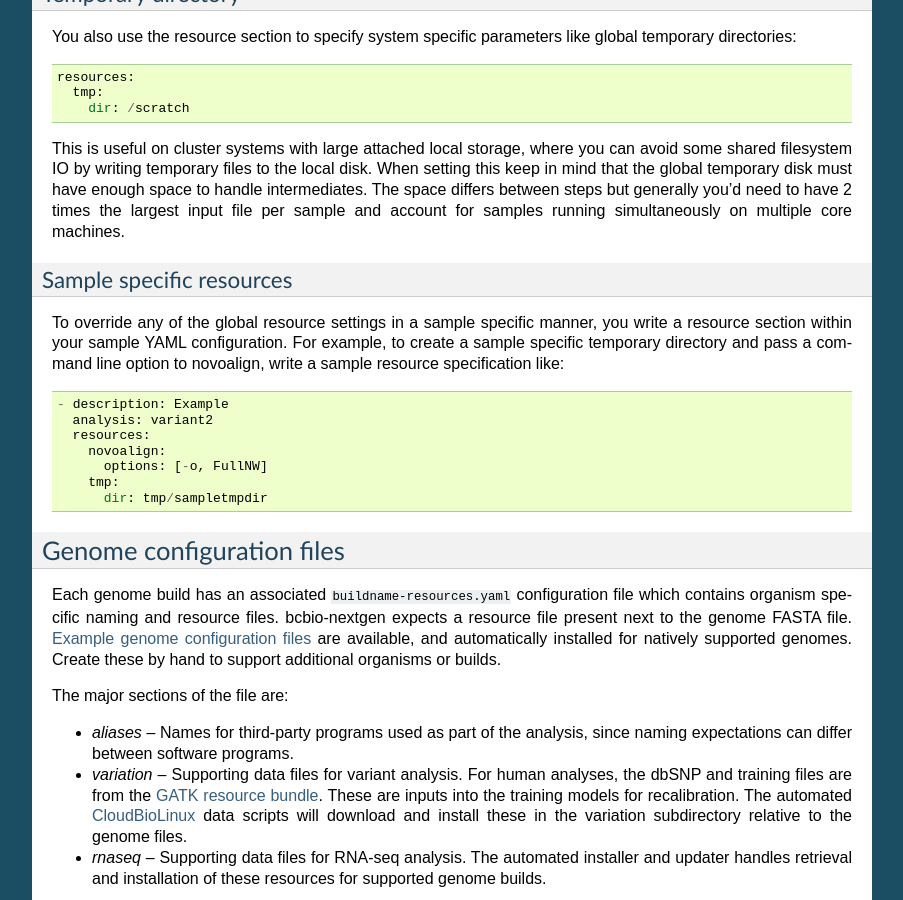
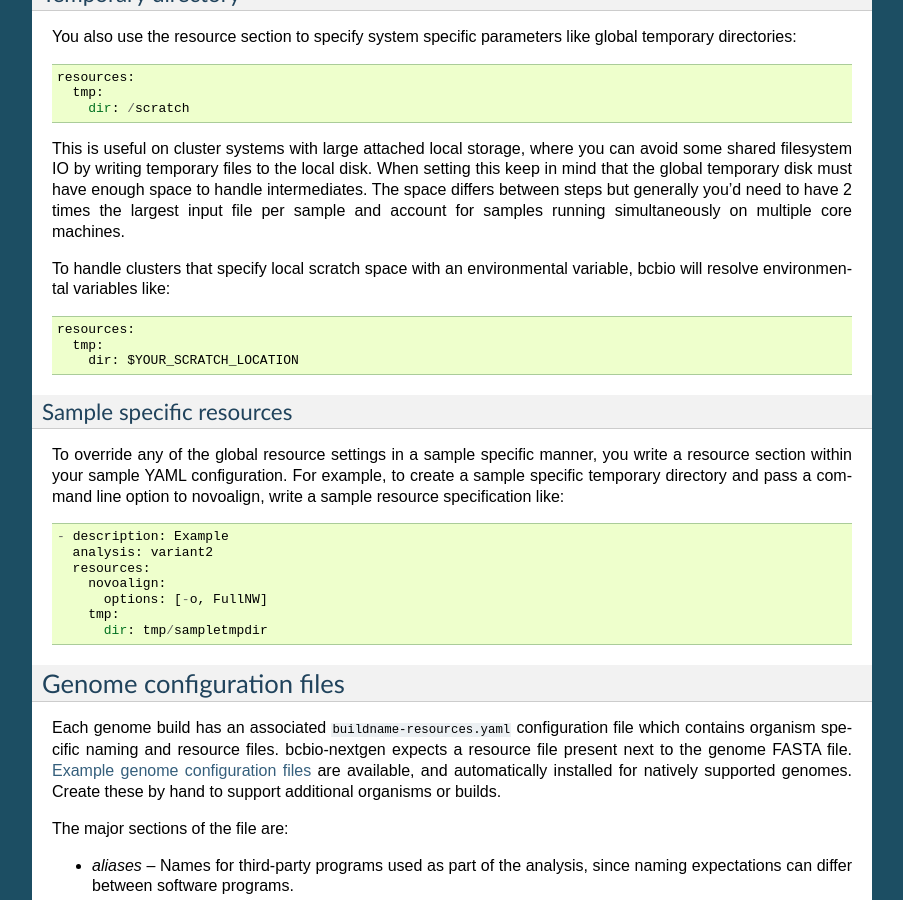
Before and after one commit to bcbio/bcbio-nextgen, a Sphinx documentation site: the page built from docs/contents/configuration.rst, in a window 1280 px wide and 900 px high, scrolled down 10223 px. Shown: the whole window, without its empty margins (198-1101 px from the left). Built offline with Sphinx 7.4.7, drawn with Linux system fonts in a browser that asks for light colours.

Commit message:
Resolve local scratch space specified with environmental variables. Fixes #733

```diff
--- a/docs/contents/configuration.rst
+++ b/docs/contents/configuration.rst
@@ -655,6 +655,14 @@ enough space to handle intermediates. The space differs between steps but
 generally you'd need to have 2 times the largest input file per sample and
 account for samples running simultaneously on multiple core machines.
 
+To handle clusters that specify local scratch space with an environmental
+variable, bcbio will resolve environmental variables like::
+
+
+    resources:
+      tmp:
+        dir: $YOUR_SCRATCH_LOCATION
+
 Sample specific resources
 =========================
 
```
Also changed, not shown: 1 other file.
